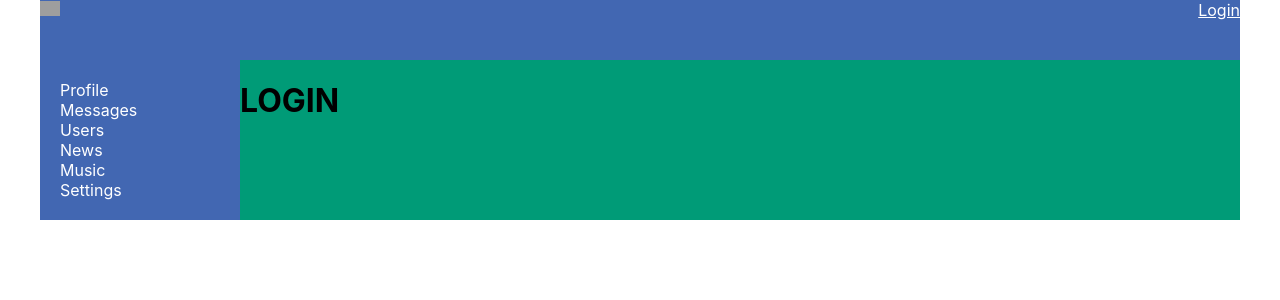
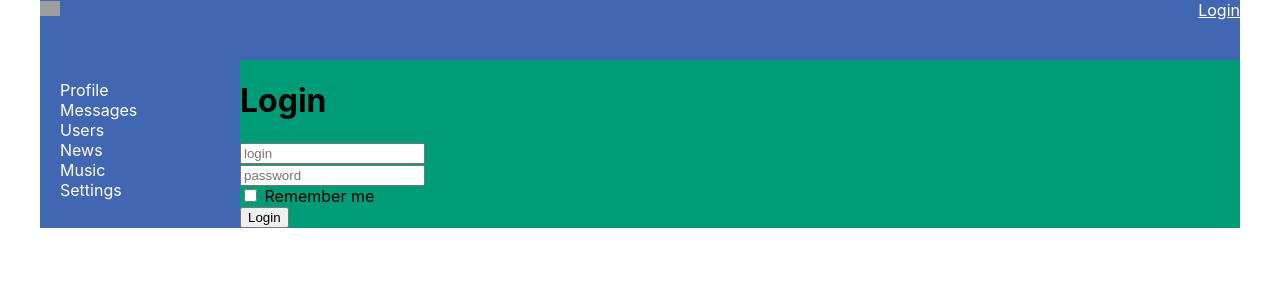
Before and after one commit to anatoliy0707/social-network, a React (Create React App) app: page /login in a window 1280 px wide. Shown: the top 300 px of the page. Built offline with nearby package versions, Linux system fonts and the light colour scheme; no server answers; grey boxes are pictures that could not be loaded.

Commit message:
added redux-form 75 lesson

```diff
--- a/package.json
+++ b/package.json
@@ -13,6 +13,7 @@
     "@types/react-dom": "^17.0.0",
     "@types/react-redux": "^7.1.20",
     "@types/react-router-dom": "^5.1.8",
+    "@types/redux-form": "^8.3.3",
     "@types/redux-thunk": "^2.1.0",
     "axios": "^0.24.0",
     "react": "^17.0.2",
@@ -21,6 +22,7 @@
     "react-router-dom": "^5.2.0",
     "react-scripts": "4.0.3",
     "redux": "^4.1.2",
+    "redux-form": "^8.3.8",
     "redux-thunk": "^2.4.1",
     "typescript": "^4.1.2",
     "web-vitals": "^1.0.1"
--- a/src/components/Login/Login.tsx
+++ b/src/components/Login/Login.tsx
@@ -1,5 +1,45 @@
 import React from 'react'
+import {Field, InjectedFormProps, reduxForm} from 'redux-form'
+
+
+type FormDataType = {
+    login: string
+    password: string
+    rememberMe: boolean
+}
+const LoginForm = (props: InjectedFormProps<FormDataType>) => {
+    return (
+        <div>
+            <form onSubmit={props.handleSubmit}>
+                <div>
+                    <Field type="text" placeholder={"login"} name={"login"} component={"input"}/>
+                </div>
+                <div>
+                    <Field type="text" placeholder={"password"} name={"password"} component={"input"}/>
+                </div>
+                <div>
+                    <Field component={"input"} name={"rememberMe"} type="checkbox"/> Remember me
+                </div>
+                <div>
+                    <button>Login</button>
+                </div>
+            </form>
+        </div>
+    )
+}
+
+const LoginReduxForm = reduxForm<FormDataType>({form: 'login'})(LoginForm)
 
 export const Login = () => {
-    return <h1>LOGIN</h1>
+
+    const onSubmit = (formData: FormDataType) => {
+        console.log(formData)
+    }
+
+    return (
+        <div>
+            <h1>Login</h1>
+            <LoginReduxForm onSubmit={onSubmit}/>
+        </div>
+    )
 }
--- a/src/redux/redux-store.ts
+++ b/src/redux/redux-store.ts
@@ -5,6 +5,7 @@
 import {userReducer} from "./usersReducer";
 import {authReducer} from "./authReducer";
 import thunkMiddleware from 'redux-thunk'
+import { reducer as formReducer } from 'redux-form'
 
 
 
@@ -14,7 +15,8 @@
     profilePage: profileReducer,
     sidebar: sidebarReducer,
     usersPage: userReducer,
-    auth: authReducer
+    auth: authReducer,
+    form: formReducer
 })
 
 const store = createStore(rootReducer, applyMiddleware(thunkMiddleware));
```
Also changed, not shown: 2 other files (tests, documents, lock files or other folders).
